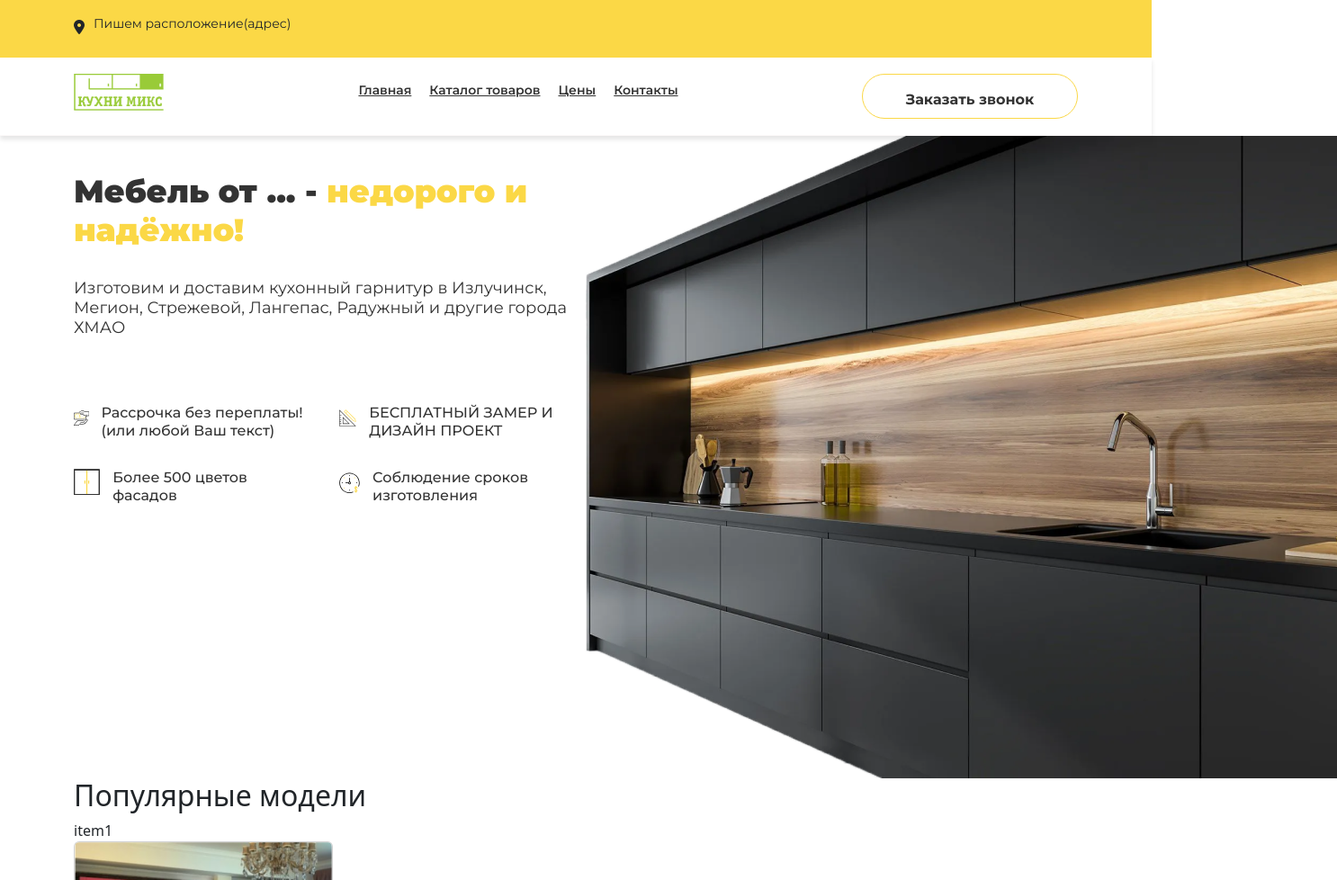
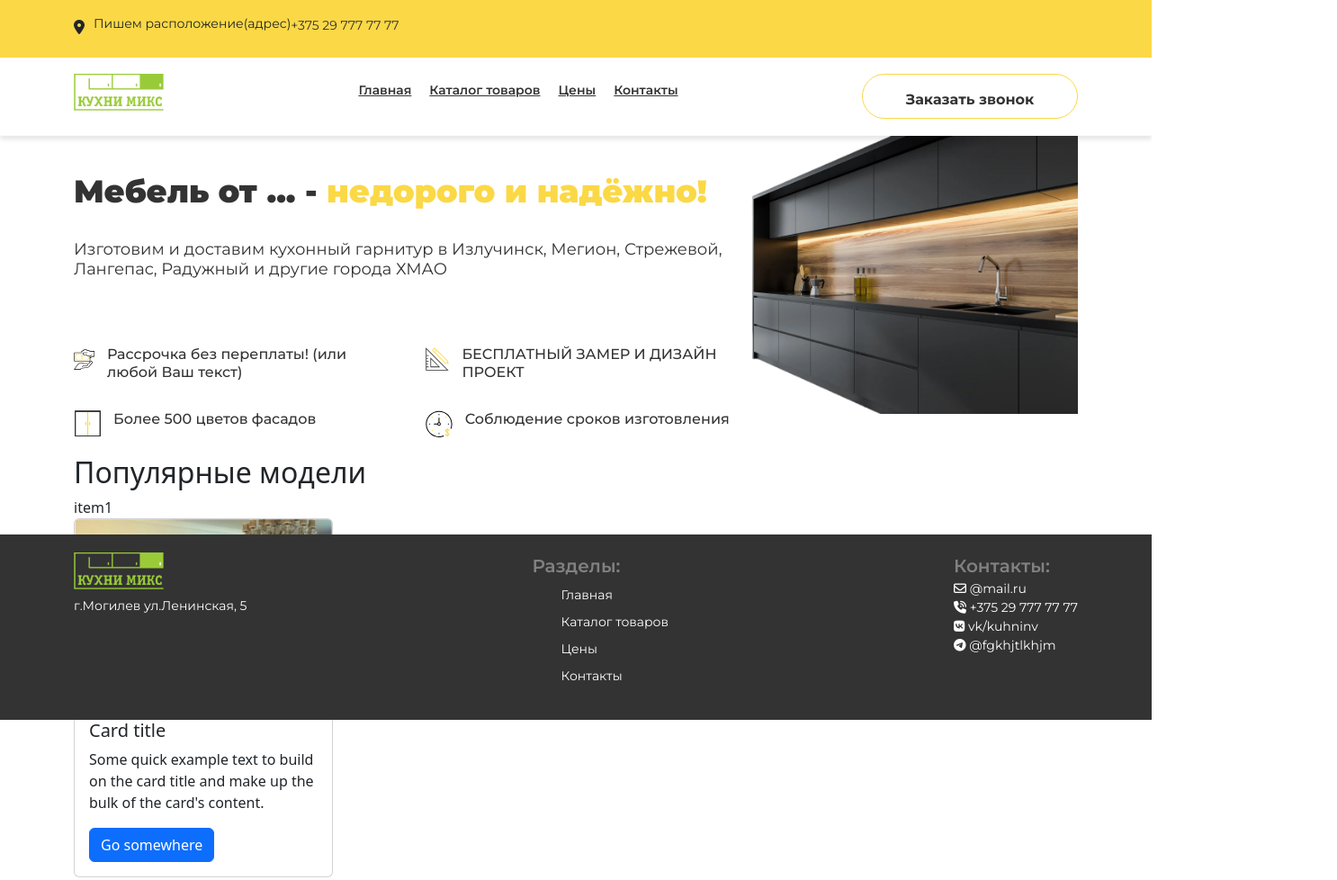
Before and after one commit to OlgaPlatonenko/mebel, a plain HTML site: page index.html in a window 1280 px wide. Shown: the top 978 px of the page at 90% size, 1486 px wide, since content can reach past the window. Drawn offline with nearby package versions, Linux system fonts and the light colour scheme.

Commit message:
done footer

```diff
--- a/css/footer.css
+++ b/css/footer.css
@@ -2,6 +2,10 @@
     background-color: #333333;
     padding-top: 20px;
     padding-bottom: 20px;
+    position: fixed;
+    left: 0;
+    bottom: 0;
+    width: 100%;
 }
 
 .footer_wrapper {
@@ -20,6 +24,7 @@
     color: #ffffff;
     text-decoration: none;
     font-weight: 400;
+    font-size: 0.875rem;
 }
 
 .footer_logo__address {
@@ -29,3 +34,8 @@
 .footer_logo__img {
     width: 100px;
 }
+
+.telefonenumber {
+    text-decoration: none;
+    color: #ffffff;
+}
--- a/css/header.css
+++ b/css/header.css
@@ -74,3 +74,11 @@
 .hidden {
     display: none;
 }
+
+.telefonenumber_header {
+    color: #333333;
+    text-decoration: none;
+    font-family: 'Montserrat', sans-serif;
+    font-weight: 400;
+    font-size: 14px;
+}
--- a/index.html
+++ b/index.html
@@ -23,13 +23,16 @@
     <header class="header">
         <div class="container">
             <div class="location_wrapper">
-                <div class="map_link">
-                    <a href="https://goo.gl/maps/pvA6Lxy8PbQucoPS7" class="map_item">
-                        <iframe src="https://www.google.com/maps/embed?pb=!1m14!1m8!1m3!1d2350.574871570952!2d30.33462!3d53.9037598!3m2!1i1024!2i768!4f13.1!3m3!1m2!1s0x46d051e6bb1ab55b%3A0x2b110ae287b8b8ef!2z0YPQuy4g0J_QtdGA0LLQvtC80LDQudGB0LrQsNGPIDI4LCDQnNC-0LPQuNC70ZHQsg!5e0!3m2!1sru!2sby!4v1673443816884!5m2!1sru!2sby"
-                            width="600" height="450" style="border:0;" allowfullscreen="" loading="lazy" referrerpolicy="no-referrer-when-downgrade" class="hidden"></iframe>
-                    </a>
+                <div class="location_left">
+                    <div class="map_link">
+                        <a href="https://goo.gl/maps/pvA6Lxy8PbQucoPS7" class="map_item">
+                            <iframe src="https://www.google.com/maps/embed?pb=!1m14!1m8!1m3!1d2350.574871570952!2d30.33462!3d53.9037598!3m2!1i1024!2i768!4f13.1!3m3!1m2!1s0x46d051e6bb1ab55b%3A0x2b110ae287b8b8ef!2z0YPQuy4g0J_QtdGA0LLQvtC80LDQudGB0LrQsNGPIDI4LCDQnNC-0LPQuNC70ZHQsg!5e0!3m2!1sru!2sby!4v1673443816884!5m2!1sru!2sby"
+                                width="600" height="450" style="border:0;" allowfullscreen="" loading="lazy" referrerpolicy="no-referrer-when-downgrade" class="hidden"></iframe>
+                        </a>
+                    </div>
                 </div>
                 <div class="header_location">Пишем расположение(адрес) </div>
+                <a href="tel:+74951234567" class=" telefonenumber_header"> +375 29 777 77 77 </a>
             </div>
 
             <!-- modal (start) -->
@@ -103,7 +106,7 @@
                     </div>
                 </div>
                 <div class="main_right">
-                    <img src="/img/image_main.png" alt="" class="main_right__img">
+                    <img src="/img/image_main.png" alt="" class="main_right__img img-fluid">
                 </div>
             </div>
         </div>
@@ -113,6 +116,15 @@
         <div class="container">
             <h2 class="models_title">Популярные модели</h2>
             <div class="cards_wrapper">
+                <div class="cards_item">item1</div>
+                <div class="card" style="width: 18rem;">
+                    <img src="/img/image1.png" class="card-img-top" alt="...">
+                    <div class="card-body">
+                        <h5 class="card-title">Card title</h5>
+                        <p class="card-text">Some quick example text to build on the card title and make up the bulk of the card's content.</p>
+                        <a href="#" class="btn btn-primary">Go somewhere</a>
+                    </div>
+                </div>
                 <div class="cards_item">item1</div>
                 <div class="card" style="width: 18rem;">
                     <img src="/img/image1.png" class="card-img-top" alt="...">
@@ -146,6 +158,19 @@
                 </div>
                 <div class="footer_contacts footer_title">
                     Контакты:
+                    <div class="footer_contacts__email footer_text">
+                        <i class="fa fa-envelope-o" aria-hidden="true"></i>
+                        <span>@mail.ru</span></div>
+                    <div class="footer_contacts__tel footer_text">
+                        <i class="fa fa-volume-control-phone" aria-hidden="true"></i>
+                        <a href="tel:+74951234567" class="telefonenumber"> +375 29 777 77 77 </a></div>
+                    <div class="footer_contacts__vk footer_text">
+                        <i class="fa fa-vk" aria-hidden="true"></i>
+                        <span>vk/kuhninv</span></div>
+                    <div class="footer_contacts__telegramm footer_text">
+                        <i class="fa fa-telegram" aria-hidden="true"></i>
+                        <span>@fgkhjtlkhjm</span>
+                    </div>
                 </div>
             </div>
         </div>
```
